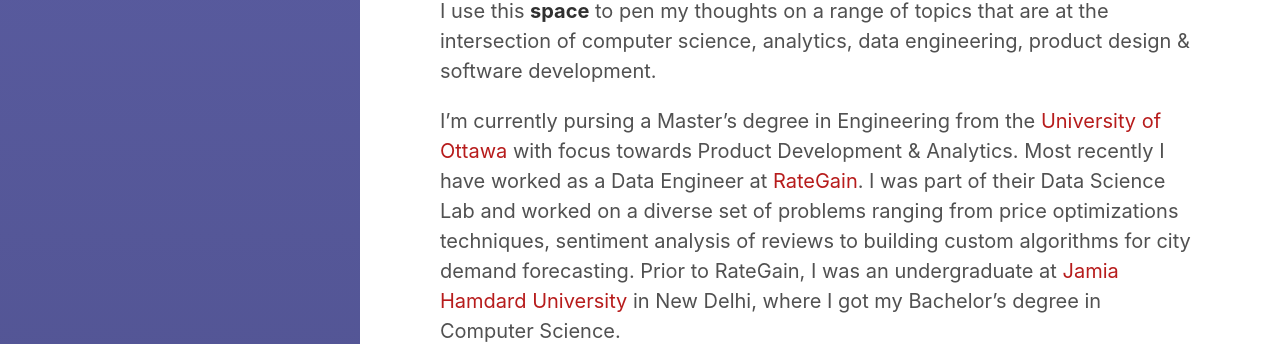
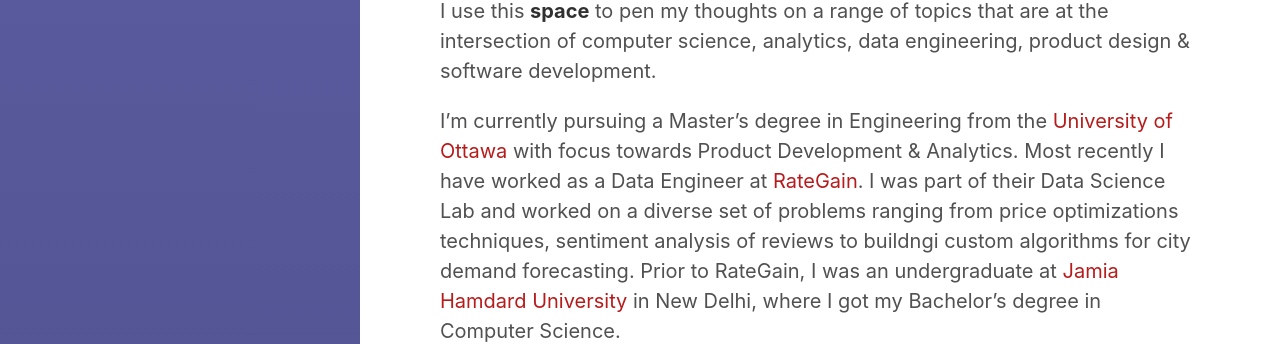
Before and after one commit to XOR97/XOR97.github.io, a Jekyll site: the page built from about.md, in a window 1280 px wide. Shown: the part 212-556 px from the top of the page. Built offline with Jekyll 4.4.1, drawn with Linux system fonts in a browser that asks for light colours.

Commit message:
Update about.md

```diff
--- a/about.md
+++ b/about.md
@@ -8,7 +8,7 @@
 
 I use this **space** to pen my thoughts on a range of topics that are at the intersection of computer science, analytics, data engineering, product design & software development.
 
-I'm currently pursing a Master's degree in Engineering from the [University of Ottawa](https://www.uottawa.ca/en) with focus towards Product Development & Analytics. Most recently I have worked as a Data Engineer at [RateGain](https://rategain.com). I was part of their Data Science Lab and worked on a diverse set of problems ranging from price optimizations techniques, sentiment analysis of reviews to building custom algorithms for city demand forecasting. Prior to RateGain, I was an undergraduate at [Jamia Hamdard University](https://en.wikipedia.org/wiki/Jamia_Hamdard) in New Delhi, where I got my Bachelor's degree in Computer Science.
+I'm currently pursuing a Master's degree in Engineering from the [University of Ottawa](https://www.uottawa.ca/en) with focus towards Product Development & Analytics. Most recently I have worked as a Data Engineer at [RateGain](https://rategain.com). I was part of their Data Science Lab and worked on a diverse set of problems ranging from price optimizations techniques, sentiment analysis of reviews to buildngi custom algorithms for city demand forecasting. Prior to RateGain, I was an undergraduate at [Jamia Hamdard University](https://en.wikipedia.org/wiki/Jamia_Hamdard) in New Delhi, where I got my Bachelor's degree in Computer Science.
 
 Most of my experience has been focused on the design & growth of analytic-driven systems and managing their scale. Usually, that means bouncing between research, feature design/development, growth analysis, and team coordination.
 
```
